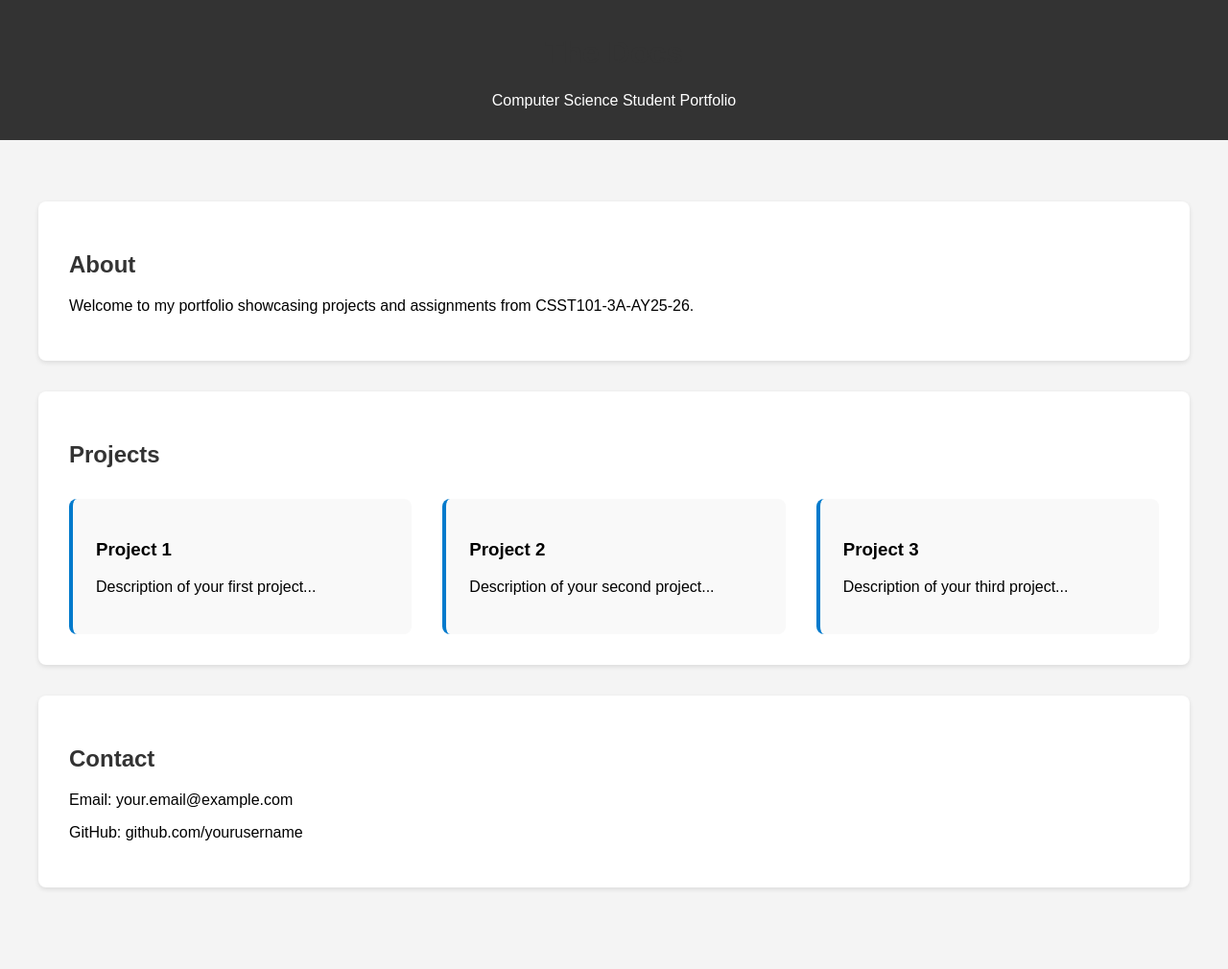
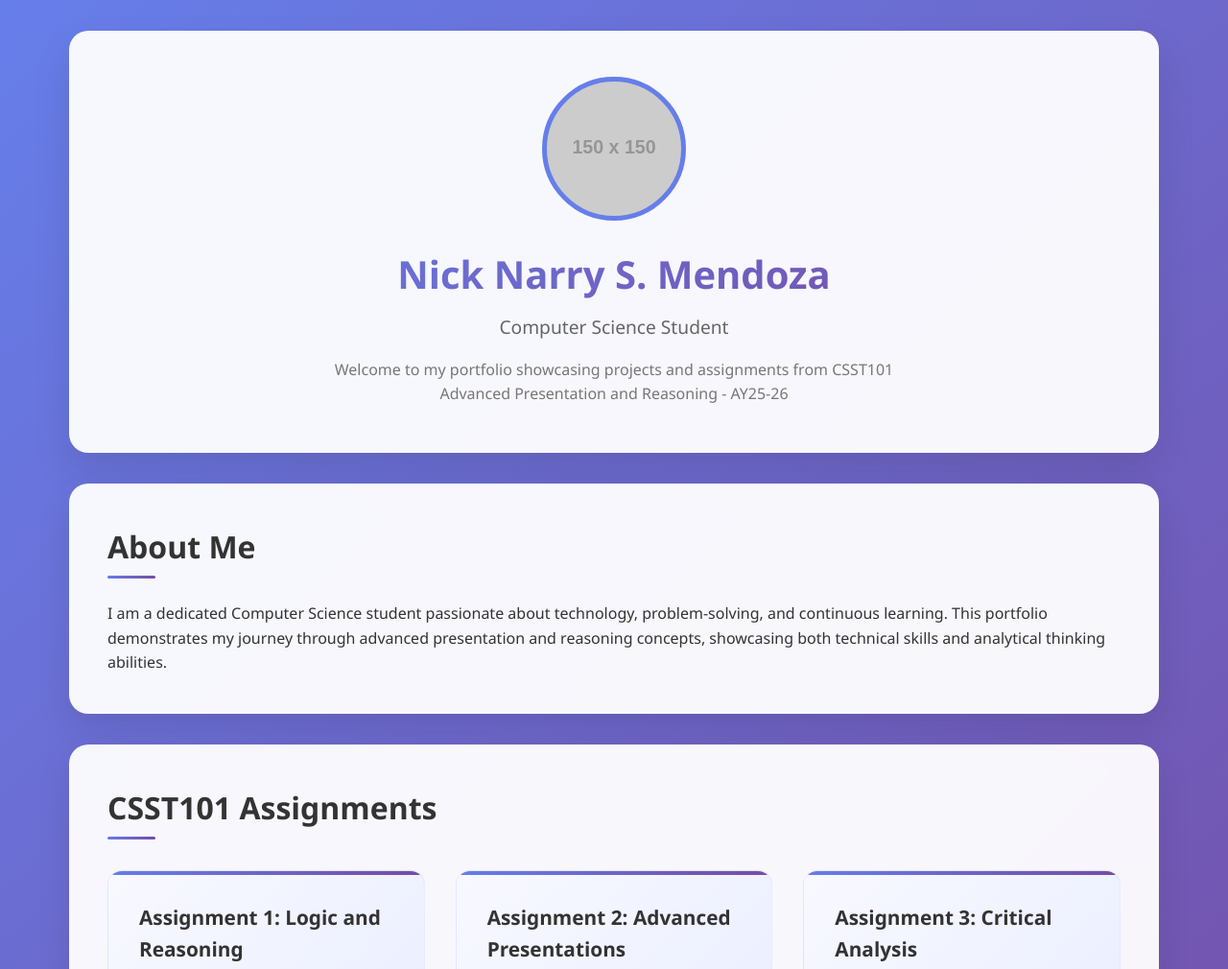
Before and after one commit to nicknarrymendozabscs/CSST101-3A-AY25-26, a plain HTML site: page index.html in a window 1280 px wide. Shown: the top 1010 px of the page at 96% size. Before the commit the page ends 989 px from the top, so only its background shows below. Drawn offline with Linux system fonts and the light colour scheme; placeholder pictures from the web are drawn by us.

Commit message:
Update index.html

```diff
--- a/index.html
+++ b/index.html
@@ -3,83 +3,254 @@
 <head>
     <meta charset="UTF-8">
     <meta name="viewport" content="width=device-width, initial-scale=1.0">
-    <title>The Docs - Portfolio</title>
+    <title>The Docs - Nick Narry S. Mendoza</title>
     <style>
-        body {
-            font-family: Arial, sans-serif;
+        * {
             margin: 0;
             padding: 0;
-            background-color: #f4f4f4;
+            box-sizing: border-box;
         }
-        header {
-            background-color: #333;
-            color: white;
-            text-align: center;
-            padding: 1rem;
+
+        body {
+            font-family: 'Segoe UI', Tahoma, Geneva, Verdana, sans-serif;
+            line-height: 1.6;
+            color: #333;
+            background: linear-gradient(135deg, #667eea 0%, #764ba2 100%);
+            min-height: 100vh;
         }
+
         .container {
             max-width: 1200px;
             margin: 0 auto;
             padding: 2rem;
         }
-        .portfolio-section {
-            background-color: white;
+
+        .profile-header {
+            background: rgba(255, 255, 255, 0.95);
+            backdrop-filter: blur(10px);
+            border-radius: 20px;
+            padding: 3rem;
+            text-align: center;
+            margin-bottom: 2rem;
+            box-shadow: 0 20px 40px rgba(0, 0, 0, 0.1);
+        }
+
+        .profile-picture {
+            width: 150px;
+            height: 150px;
+            border-radius: 50%;
+            border: 5px solid #667eea;
+            margin: 0 auto 1.5rem;
+            background: #f0f0f0;
+            display: flex;
+            align-items: center;
+            justify-content: center;
+            font-size: 3rem;
+            color: #667eea;
+            background-image: url('https://via.placeholder.com/150x150/667eea/white?text=NM');
+            background-size: cover;
+            background-position: center;
+        }
+
+        .profile-header h1 {
+            font-size: 2.5rem;
+            margin-bottom: 0.5rem;
+            background: linear-gradient(135deg, #667eea, #764ba2);
+            -webkit-background-clip: text;
+            -webkit-text-fill-color: transparent;
+            background-clip: text;
+        }
+
+        .profile-header .subtitle {
+            font-size: 1.2rem;
+            color: #666;
+            margin-bottom: 1rem;
+        }
+
+        .profile-header .description {
+            font-size: 1rem;
+            color: #777;
+            max-width: 600px;
+            margin: 0 auto;
+        }
+
+        .section {
+            background: rgba(255, 255, 255, 0.95);
+            backdrop-filter: blur(10px);
             margin: 2rem 0;
-            padding: 2rem;
-            border-radius: 8px;
-            box-shadow: 0 2px 5px rgba(0,0,0,0.1);
+            padding: 2.5rem;
+            border-radius: 20px;
+            box-shadow: 0 15px 35px rgba(0, 0, 0, 0.1);
         }
-        h1, h2 {
+
+        .section h2 {
+            font-size: 2rem;
+            margin-bottom: 1.5rem;
             color: #333;
+            position: relative;
+            padding-bottom: 0.5rem;
         }
+
+        .section h2::after {
+            content: '';
+            position: absolute;
+            bottom: 0;
+            left: 0;
+            width: 50px;
+            height: 3px;
+            background: linear-gradient(135deg, #667eea, #764ba2);
+            border-radius: 2px;
+        }
+
         .project-grid {
             display: grid;
-            grid-template-columns: repeat(auto-fit, minmax(300px, 1fr));
+            grid-template-columns: repeat(auto-fit, minmax(320px, 1fr));
             gap: 2rem;
             margin-top: 2rem;
         }
+
         .project-card {
-            background-color: #f9f9f9;
+            background: linear-gradient(135deg, #f8f9ff, #e8ecff);
+            padding: 2rem;
+            border-radius: 15px;
+            border: 1px solid rgba(102, 126, 234, 0.1);
+            transition: all 0.3s ease;
+            position: relative;
+            overflow: hidden;
+        }
+
+        .project-card::before {
+            content: '';
+            position: absolute;
+            top: 0;
+            left: 0;
+            width: 100%;
+            height: 4px;
+            background: linear-gradient(135deg, #667eea, #764ba2);
+        }
+
+        .project-card:hover {
+            transform: translateY(-5px);
+            box-shadow: 0 20px 40px rgba(102, 126, 234, 0.2);
+        }
+
+        .project-card h3 {
+            color: #333;
+            margin-bottom: 1rem;
+            font-size: 1.3rem;
+        }
+
+        .project-card p {
+            color: #666;
+            line-height: 1.6;
+        }
+
+        .contact-info {
+            display: grid;
+            grid-template-columns: repeat(auto-fit, minmax(250px, 1fr));
+            gap: 2rem;
+            margin-top: 2rem;
+        }
+
+        .contact-item {
+            background: linear-gradient(135deg, #f8f9ff, #e8ecff);
             padding: 1.5rem;
-            border-radius: 8px;
-            border-left: 4px solid #007acc;
+            border-radius: 15px;
+            text-align: center;
+            transition: all 0.3s ease;
+        }
+
+        .contact-item:hover {
+            transform: translateY(-3px);
+            box-shadow: 0 10px 25px rgba(102, 126, 234, 0.15);
+        }
+
+        .contact-item i {
+            font-size: 2rem;
+            color: #667eea;
+            margin-bottom: 1rem;
+        }
+
+        .contact-item h4 {
+            color: #333;
+            margin-bottom: 0.5rem;
+        }
+
+        .contact-item p {
+            color: #666;
+        }
+
+        @media (max-width: 768px) {
+            .container {
+                padding: 1rem;
+            }
+
+            .profile-header {
+                padding: 2rem;
+            }
+
+            .profile-header h1 {
+                font-size: 2rem;
+            }
+
+            .section {
+                padding: 1.5rem;
+            }
         }
     </style>
+    <link rel="stylesheet" href="https://cdnjs.cloudflare.com/ajax/libs/font-awesome/6.0.0/css/all.min.css">
 </head>
 <body>
-    <header>
-        <h1>The Docs</h1>
-        <p>Computer Science Student Portfolio</p>
-    </header>
+    <div class="container">
+        <header class="profile-header">
+            <div class="profile-picture"></div>
+            <h1>Nick Narry S. Mendoza</h1>
+            <p class="subtitle">Computer Science Student</p>
+            <p class="description">Welcome to my portfolio showcasing projects and assignments from CSST101 Advanced Presentation and Reasoning - AY25-26</p>
+        </header>
 
-    <div class="container">
-        <section class="portfolio-section">
-            <h2>About</h2>
-            <p>Welcome to my portfolio showcasing projects and assignments from CSST101-3A-AY25-26.</p>
+        <section class="section">
+            <h2>About Me</h2>
+            <p>I am a dedicated Computer Science student passionate about technology, problem-solving, and continuous learning. This portfolio demonstrates my journey through advanced presentation and reasoning concepts, showcasing both technical skills and analytical thinking abilities.</p>
         </section>
 
-        <section class="portfolio-section">
-            <h2>Projects</h2>
+        <section class="section">
+            <h2>CSST101 Assignments</h2>
             <div class="project-grid">
                 <div class="project-card">
-                    <h3>Project 1</h3>
-                    <p>Description of your first project...</p>
+                    <h3>Assignment 1: Logic and Reasoning</h3>
+                    <p>Exploring fundamental concepts of logical reasoning and their applications in computer science problem-solving.</p>
                 </div>
                 <div class="project-card">
-                    <h3>Project 2</h3>
-                    <p>Description of your second project...</p>
+                    <h3>Assignment 2: Advanced Presentations</h3>
+                    <p>Developing effective presentation techniques for technical concepts and complex algorithms.</p>
                 </div>
                 <div class="project-card">
-                    <h3>Project 3</h3>
-                    <p>Description of your third project...</p>
+                    <h3>Assignment 3: Critical Analysis</h3>
+                    <p>Analyzing and evaluating different approaches to computational problems and their efficiency.</p>
                 </div>
             </div>
         </section>
 
-        <section class="portfolio-section">
-            <h2>Contact</h2>
-            <p>Email: your.email@example.com</p>
-            <p>GitHub: github.com/yourusername</p>
+        <section class="section">
+            <h2>Contact Information</h2>
+            <div class="contact-info">
+                <div class="contact-item">
+                    <i class="fas fa-envelope"></i>
+                    <h4>Email</h4>
+                    <p>nicknarry.mendoza@email.com</p>
+                </div>
+                <div class="contact-item">
+                    <i class="fab fa-github"></i>
+                    <h4>GitHub</h4>
+                    <p>github.com/nicknarrymendozabscs</p>
+                </div>
+                <div class="contact-item">
+                    <i class="fas fa-graduation-cap"></i>
+                    <h4>Course</h4>
+                    <p>CSST101-3A-AY25-26</p>
+                </div>
+            </div>
         </section>
     </div>
 </body>
```
